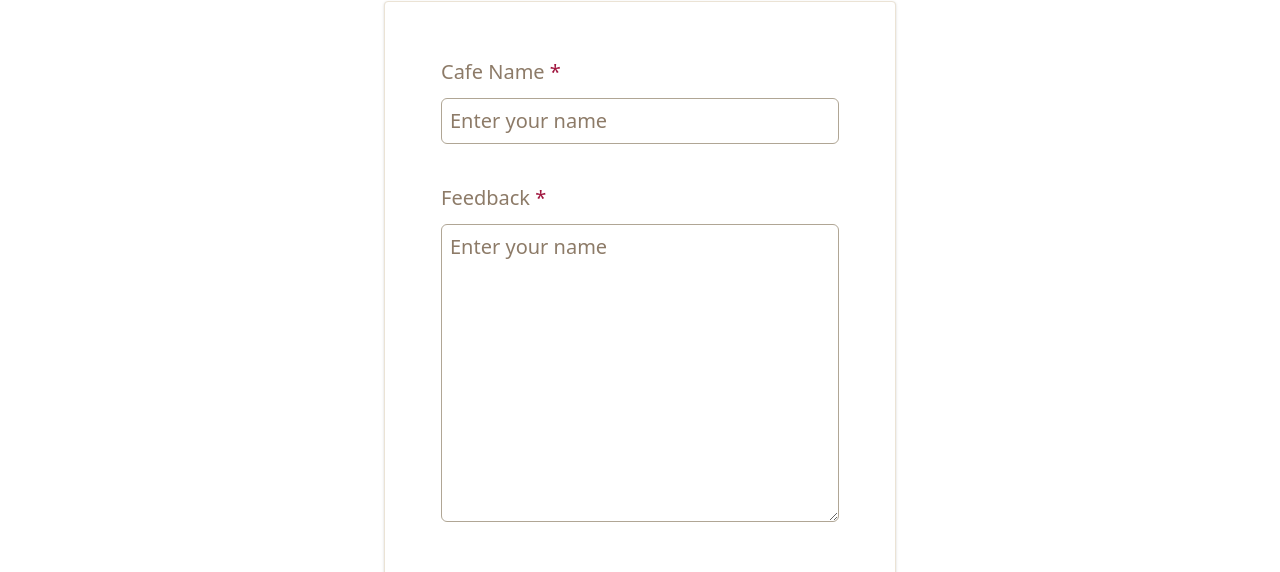
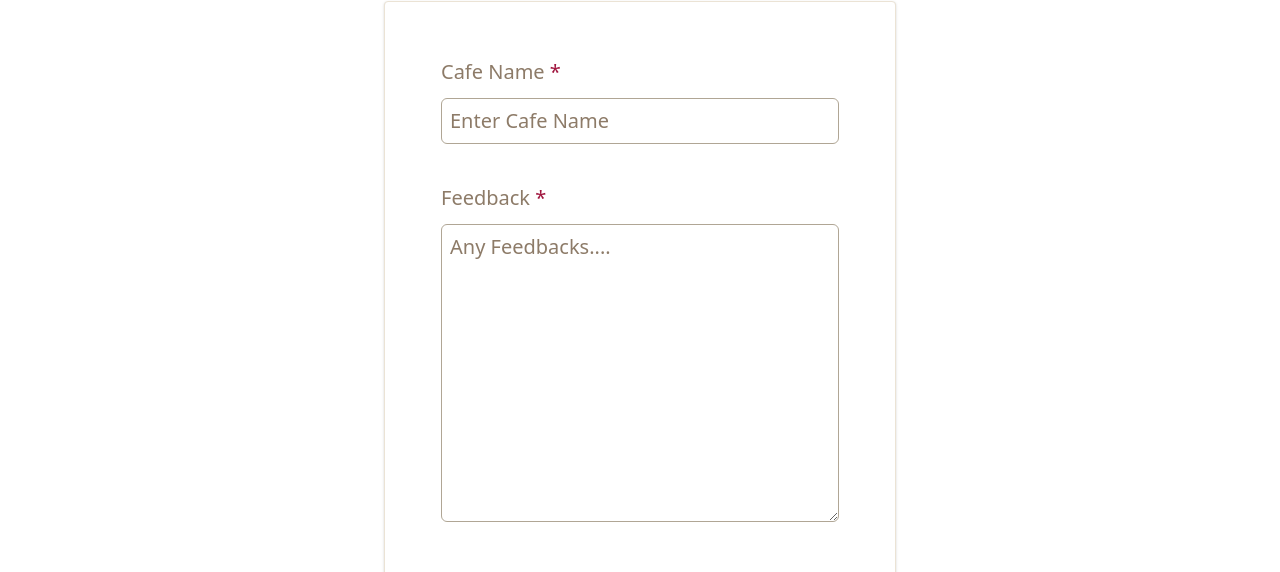
Before and after one commit to hhtetwei/Cafes-In-Town-MERN, a Next.js app in the folder frontend/: page /cafes/feedback in a window 1280 px wide. Shown: the part 167-739 px from the top of the page. Built offline with nearby package versions, Linux system fonts and the light colour scheme.

Commit message:
changing plh name

```diff
--- a/frontend/src/pages/cafes/feedback.jsx
+++ b/frontend/src/pages/cafes/feedback.jsx
@@ -69,7 +69,7 @@ const Contact = () => {
 
                 <input
                   type="text"
-                  placeholder="Enter your name"
+                  placeholder="Enter Cafe Name"
                   className="w-[100%] border border-inputBorderClr mt-3 rounded-md p-2 placeholder-headerBg"
                   {...register('for')}
                 />
@@ -80,7 +80,7 @@ const Contact = () => {
                   Feedback <span className="text-warningClr">*</span>
                 </div>
                 <textarea
-                  placeholder="Enter your name"
+                  placeholder="Any Feedbacks...."
                   rows={10}
                   className="w-[100%] border border-inputBorderClr mt-3 rounded-md p-2 placeholder-headerBg"
                   {...register('feedback')}
```
